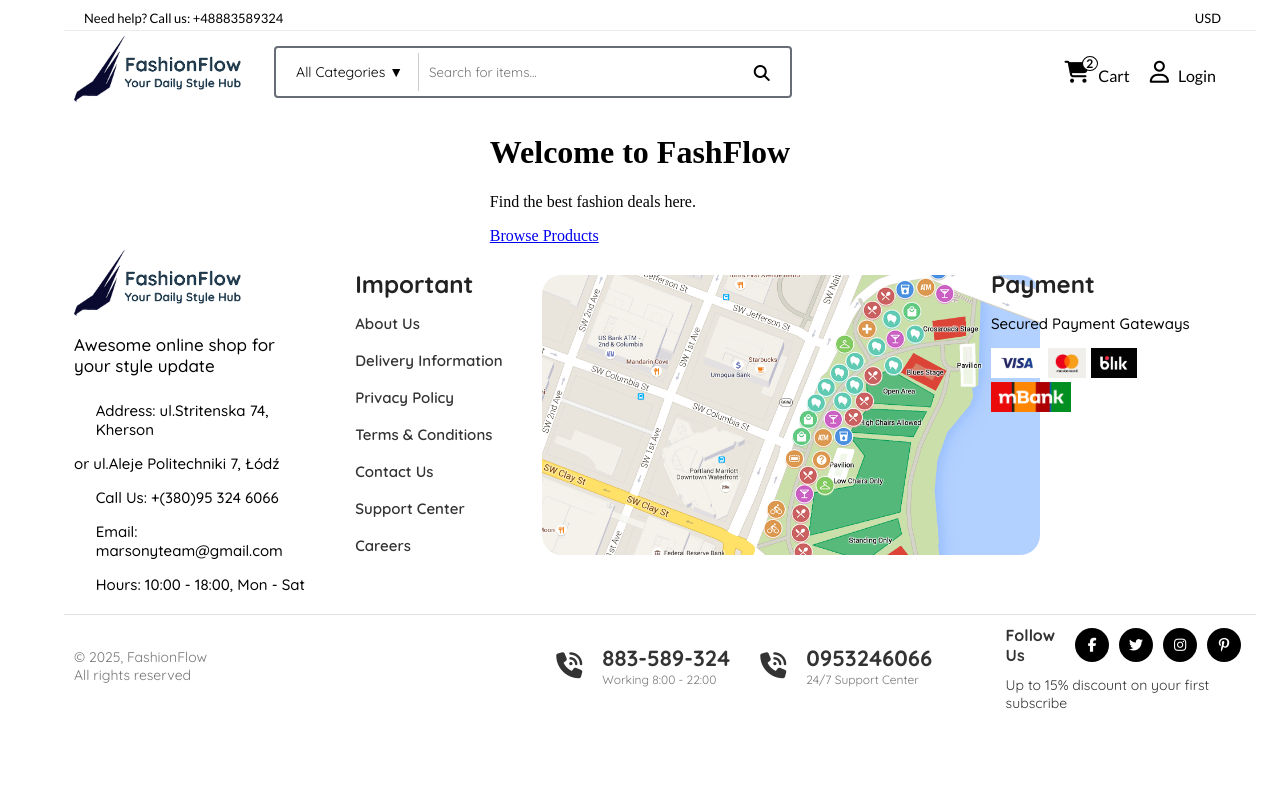
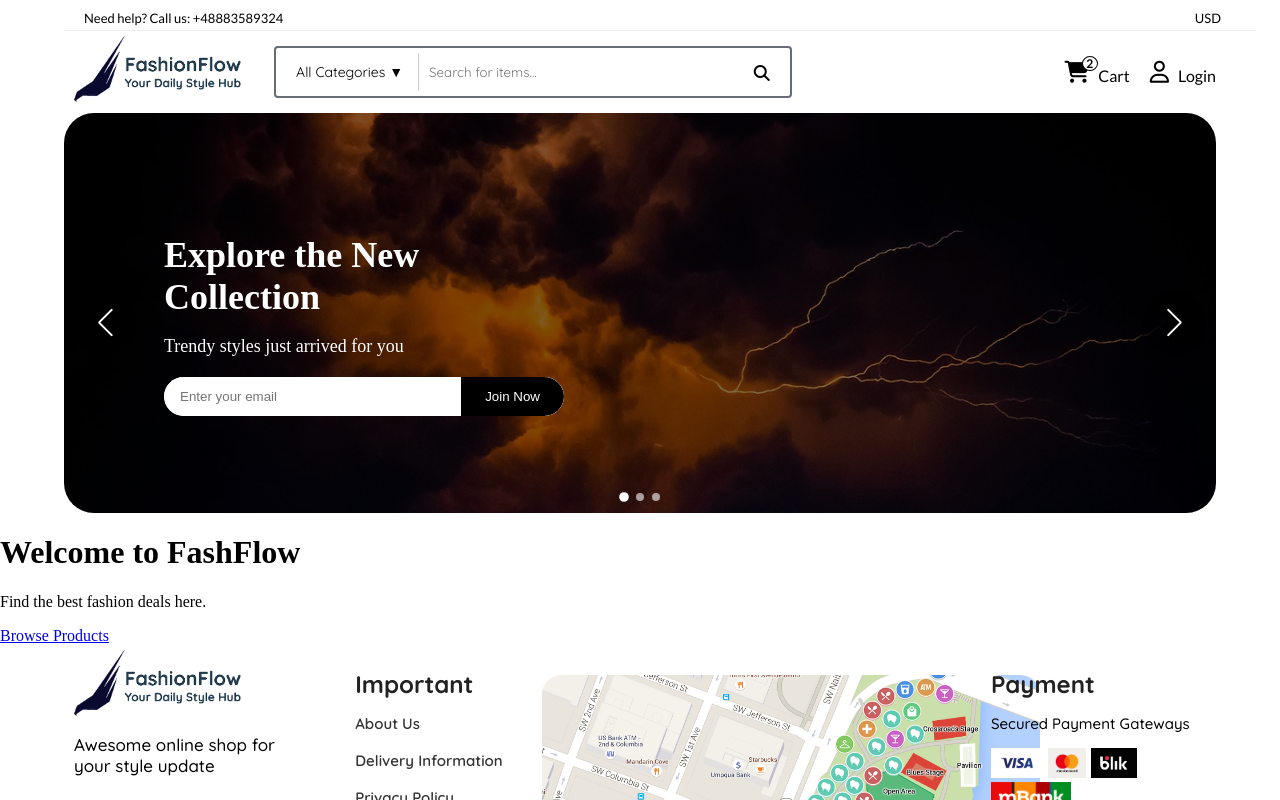
Before and after one commit to Velfoy/eBiznesShop, a React (Vite) app: page / in a window 1280 px wide. Shown: the top 800 px of the page. Built offline with nearby package versions, Linux system fonts and the light colour scheme; grey boxes are pictures that could not be loaded.

Commit message:
Slider for main page

```diff
--- a/package.json
+++ b/package.json
@@ -12,7 +12,8 @@
   "dependencies": {
     "react": "^19.0.0",
     "react-dom": "^19.0.0",
-    "react-router-dom": "^7.4.0"
+    "react-router-dom": "^7.4.0",
+    "swiper": "^11.2.6"
   },
   "devDependencies": {
     "@eslint/js": "^9.21.0",
--- /dev/null
+++ b/src/pages/HeroSlider.jsx
@@ -0,0 +1,63 @@
+import React from "react";
+import { Swiper, SwiperSlide } from "swiper/react";
+import { Navigation, Pagination } from "swiper/modules";
+import "swiper/css";
+import "swiper/css/navigation";
+import "swiper/css/pagination";
+import "../styles/heroSlider.css";
+import baner1 from "../assets/baner1.jpg";
+
+const slides = [
+  {
+    title: "Explore the New Collection",
+    subtitle: "Trendy styles just arrived for you",
+    image: baner1,
+    placeholder: "Enter your email",
+    buttonText: "Join Now"
+  },
+  {
+    title: "Exclusive Deals",
+    subtitle: "Limited time offers, don't miss out",
+    image: "/images/slide2.jpg",
+    placeholder: "Get offers in your inbox",
+    buttonText: "Get Offers"
+  },
+  {
+    title: "Stay Ahead of Fashion",
+    subtitle: "Be the first to know about new drops",
+    image: "/images/slide3.jpg",
+    placeholder: "Subscribe to updates",
+    buttonText: "Subscribe"
+  }
+];
+
+export default function HeroSlider() {
+  return (
+    <div className="hero-slider">
+      <Swiper
+        modules={[Navigation, Pagination]}
+        navigation
+        pagination={{ clickable: true }}
+        loop
+      >
+        {slides.map((slide, index) => (
+          <SwiperSlide key={index}>
+            <div
+              className="slide"
+              style={{ backgroundImage: `url(${slide.image})` }}
+            >
+              <div className="slide-content">
+                <h1>{slide.title}</h1>
+                <p>{slide.subtitle}</p>
+                <div className="email-input">
+                  <input type="email" placeholder={slide.placeholder} />
+                  <button>{slide.buttonText}</button>
+                </div>
+              </div>
+            </div>
+          </SwiperSlide>
+        ))}
+      </Swiper>
+    </div>
+  );
+}
--- a/src/pages/Home.jsx
+++ b/src/pages/Home.jsx
@@ -1,8 +1,10 @@
 import { Link } from "react-router-dom";
+import HeroSlider from "./HeroSlider";
 
 const Home = () => {
   return (
-    <div className="text-center">
+    <div className="text-center" style={{"width":"100%"}}>
+      <HeroSlider/>
       <h1 className="text-3xl font-bold">Welcome to FashFlow</h1>
       <p>Find the best fashion deals here.</p>
       <Link to="/products" className="mt-4 inline-block bg-blue-500 text-white px-4 py-2 rounded">
--- /dev/null
+++ b/src/styles/heroSlider.css
@@ -0,0 +1,123 @@
+.hero-slider {
+    width: 90%;
+    margin: auto;
+    border-radius: 30px;
+    overflow: hidden;
+  }
+
+  .slide {
+    display: flex;
+    align-items: center;
+    padding-left: 100px;
+    height: 400px;
+    padding-left: 100px;
+    background-size: cover;
+    background-position: center;
+    color: white;
+    position: relative;
+  }
+
+  .slide::before {
+    content: "";
+    position: absolute;
+    inset: 0;
+    background: rgba(0, 0, 0, 0.5); /* overlay for readability */
+  }
+
+  .slide-content {
+    position: relative;
+    z-index: 1;
+    max-width: 400px;
+  }
+
+  .slide-content h1 {
+    font-size: 36px;
+    font-weight: bold;
+    margin-bottom: 10px;
+  }
+
+  .slide-content p {
+    font-size: 18px;
+    margin-bottom: 20px;
+  }
+
+  .email-input {
+    display: flex;
+    background: white;
+    border-radius: 50px;
+    overflow: hidden;
+  }
+
+  .email-input input {
+    border: none;
+    padding: 12px 16px;
+    flex: 1;
+    border-radius: 50px 0 0 50px;
+    outline: none;
+  }
+
+  .email-input button {
+    background: black;
+    color: white;
+    border: none;
+    padding: 12px 24px;
+    border-radius: 0 50px 50px 0;
+    cursor: pointer;
+    transition: background 0.3s ease;
+  }
+
+  .email-input button:hover {
+    background: #333;
+  }
+  .swiper-slide{
+    height: 400px;
+  }
+
+.swiper-button-next,
+.swiper-button-prev {
+  color: white;
+  background-color: rgba(0, 0, 0, 0.5);
+  padding: 10px 18px;
+  border-radius: 50%;
+  font-size: 18px;
+  cursor:pointer;
+  transition: background 0.3s ease;
+}
+.swiper-button-next:hover,
+.swiper-button-prev:hover {
+  background-color: rgba(255, 255, 255, 0.2);
+}
+.swiper-button-next,
+.swiper-button-prev,
+.swiper-pagination-bullet {
+  cursor: pointer;
+}
+.swiper-pagination-bullet {
+  background: white;
+  opacity: 0.6;
+  transition: transform 0.3s ease, opacity 0.3s ease;
+}
+
+.swiper-pagination-bullet-active {
+  transform: scale(1.2);
+  opacity: 1;
+}
+.swiper-button-prev:after, .swiper-button-next:after{
+    font-size: 28px;
+}
+.swiper-button-next,
+.swiper-button-prev,
+.swiper-pagination-bullet {
+  cursor: pointer;
+  user-select: none;
+  -webkit-user-select: none;
+  -moz-user-select: none;
+  -ms-user-select: none;
+  outline: none;
+}
+.swiper-button-next:focus,
+.swiper-button-prev:focus,
+.swiper-pagination-bullet:focus {
+  outline: none;
+  box-shadow: none;
+}
```
Also changed, not shown: src/assets/baner1.jpg (added), 1 other file (tests, documents, lock files or other folders).
